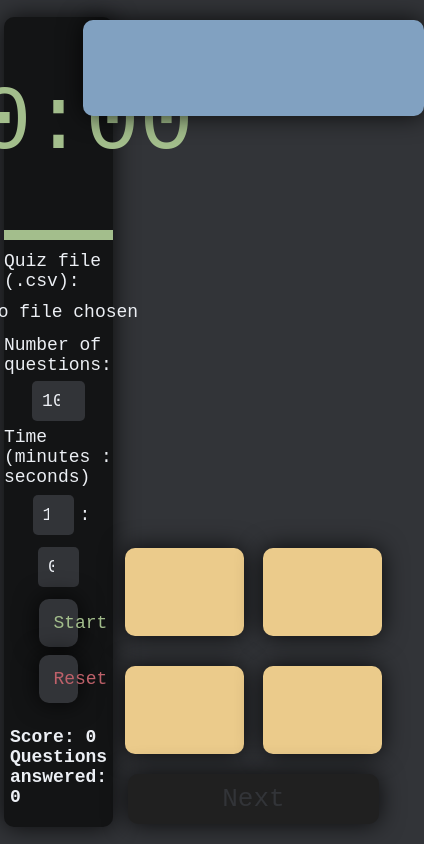
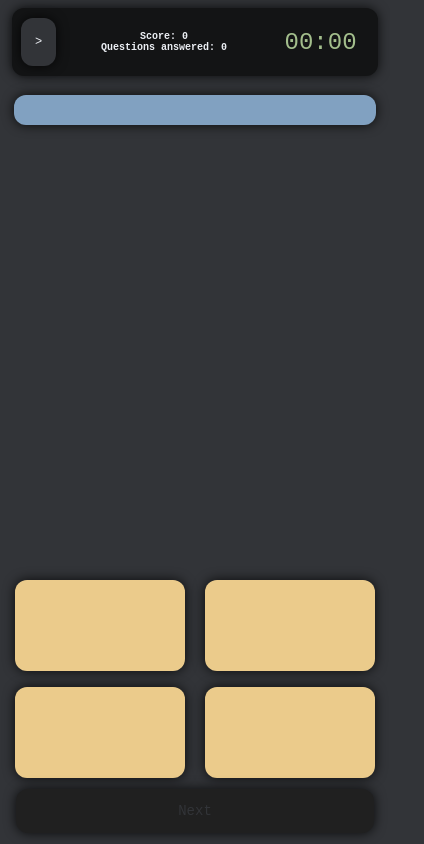
Before and after one commit to Ikramul-1/QuickQuiz, a plain HTML site: page index.html in a window 390 px wide. Shown: the whole page, 424 px wide, since content can reach past the window. Drawn offline with Linux system fonts and the light colour scheme.

Commit message:
6th commit: Made the app responsive! Feels better, but needs a lot more polishing.

```diff
--- a/index.html
+++ b/index.html
@@ -11,13 +11,17 @@
 </head>
 
 <body>
-    <div class="left-panel">
-        <div class="timer">00:00</div>
-        Quiz file (.csv):
+    <div class="mobile-nav-bar">
+        <button class="nav-btn">&gt;</button>
+    </div>
+    <div class="mobile-panel inactive">
+        <button class="closePanel">&lt;</button>
+    </div>
+    <div class="panel">
         <input type="file" class="fileUpload">
-        Number of questions: <input type="number" class="maxq" placeholder="Max Questions" value="10" step="5">
-        Time (minutes : seconds)
-        <p><input type="number" class="timer-minutes" placeholder="Minutes" value="10">:
+        <input type="number" class="maxq" placeholder="Max Questions" value="10" step="5">
+        <p class="timer-inputs">
+            <input type="number" class="timer-minutes" placeholder="Minutes" value="10">:
             <input type="number" class="timer-seconds" placeholder="Seconds" value="00" step="5">
         </p>
         <button class="start">Start</button><button class="reset">Reset</button>
@@ -26,6 +30,7 @@
             <div class="qcount">Questions answered: 0</div>
         </div>
     </div>
+    <div class="timer">00:00</div>
     <div class="main">
         <div class="question">
         </div>
--- a/script.js
+++ b/script.js
@@ -14,6 +14,14 @@ let option2 = document.querySelector('.option2');
 let option3 = document.querySelector('.option3');
 let option4 = document.querySelector('.option4');
 let next = document.querySelector('.next');
+let panel = document.querySelector('.panel');
+let stats = document.querySelector('.stats');
+let timerInputs = document.querySelector('.timer-inputs');
+let mobilePanel = document.querySelector('.mobile-panel');
+let mobileNavButton = document.querySelector('.nav-btn');
+let closePanelBtn = document.querySelector('.closePanel');
+let mobileNavBar = document.querySelector('.mobile-nav-bar');
+let mobileCloseBtn = document.querySelector('.closePanel');
 
 // Declaring global variables
 let questions; // Array to hold the questions
@@ -52,6 +60,44 @@ option2.addEventListener('click', () => choose(option2));
 option3.addEventListener('click', () => choose(option3));
 option4.addEventListener('click', () => choose(option4));
 
+mobileNavButton.addEventListener('click', () => {
+    // Toggle the mobile panel visibility.
+    if (mobilePanel.className == "mobile-panel inactive") {
+        mobilePanel.className = "mobile-panel active";
+    } else {
+        mobilePanel.className = "mobile-panel inactive";
+    }
+});
+
+closePanelBtn.addEventListener('click', () => {
+    mobilePanel.className = "mobile-panel inactive";
+});
+
+// Move the UI elements for different screen sizes.
+function moveElements() {
+    if (window.innerWidth <= 768) {
+        if (!mobileNavBar.contains(stats)) mobileNavBar.appendChild(stats);
+        if (!mobilePanel.contains(fileUpload)) mobilePanel.appendChild(fileUpload);
+        if (!mobilePanel.contains(maxqInput)) mobilePanel.appendChild(maxqInput);
+        if (!mobilePanel.contains(timerInputs)) mobilePanel.appendChild(timerInputs);
+        if (!mobilePanel.contains(startButton)) mobilePanel.appendChild(startButton);
+        if (!mobilePanel.contains(resetButton)) mobilePanel.appendChild(resetButton);
+        if (!mobileNavBar.contains(timerDisplay)) mobileNavBar.appendChild(timerDisplay);
+    } else {
+        if (!panel.contains(fileUpload)) panel.appendChild(fileUpload);
+        if (!panel.contains(maxqInput)) panel.appendChild(maxqInput);
+        if (!panel.contains(timerInputs)) panel.appendChild(timerInputs);
+        if (!panel.contains(startButton)) panel.appendChild(startButton);
+        if (!panel.contains(resetButton)) panel.appendChild(resetButton);
+        if (!panel.contains(stats)) panel.appendChild(stats);
+        if (!panel.contains(timerDisplay)) panel.appendChild(timerDisplay);
+    }
+}
+
+moveElements();
+window.addEventListener('resize', moveElements);
+
+// Update the timer. Just keeps ticking every second. The timer is reset to a "normal" value once the user actually start the quiz.
 setInterval(updateTimer, 1000);
 
 // Read the .csv for quizzes and options and answers.
--- a/style.css
+++ b/style.css
@@ -1,10 +1,16 @@
 /* Variables */
+/* TODO
+- [X] Change px to rem units.
+- [X] Use media quries to make this app responsive.
+- [ ] Make the design between desktop and mobile, a TINY bit more consistent. */
+
 :root {
     --bg: #323438;
     --fg: #eceff4;
     --correct-color: #a3be8c;
     --wrong-color: #bf616a;
     --panel-bg: #131415;
+    --mobile-panel-bg: #131415cc;
     --panel-fg: #eceff4;
     --options-fg: var(--panel-bg);
     --options-bg: #ebcb8b;
@@ -18,15 +24,15 @@
     --next-fg: var(--panel-bg);
     --next-disabled-bg: #202020;
     --next-disabled-fg: var(--bg);
-    --question-font: 38px;
-    --option-font: 26px;
-    --status-font: 18px;
-    --next-font: 26px;
+    --question-font: 2.2rem;
+    --option-font: 1.6rem;
+    --status-font: 1rem;
+    --next-font: 1.6rem;
     --font-family: 'Mononoki Nerd Font', monospace;
     --panels-width: 28%;
     --main-width: 72%;
-    --border-radius-m: 10px;
-    --shadow-for-all: 0 0 24px rgba(0, 0, 0, 0.8);
+    --border-radius-m: 12px;
+    --shadow-for-all: 0 0 1.2rem rgba(0, 0, 0, 0.8);
     --transition-time: 0.4s;
     --timer-font: calc(var(--status-font) * 5);
     --timer-fg: var(--correct-color);
@@ -35,6 +41,15 @@
 /* tHe DeSiGn (this was really painful) */
 html {
     height: 100%;
+    font-size: 16px;
+}
+
+.mobile-nav-bar {
+    display: none;
+}
+
+.mobile-panel {
+    display: none
 }
 
 body {
@@ -48,7 +63,7 @@ body {
     align-items: center;
 }
 
-.left-panel {
+.panel {
     height: 96%;
     width: var(--panels-width);
     background-color: var(--panel-bg);
@@ -56,12 +71,18 @@ body {
     display: flex;
     flex-direction: column;
     align-items: center;
-    /* justify-content: center; */
+    justify-content: flex-end;
     font-family: var(--font-family);
     font-size: var(--status-font);
     border-radius: var(--border-radius-m);
     margin: 1%;
     box-shadow: var(--shadow-for-all);
+}
+
+.panel>.fileUpload {
+    padding: 0.3334rem;
+    border: none;
+    font-family: var(--font-family);
 }
 
 .main {
@@ -79,14 +100,14 @@ body {
     flex-wrap: wrap;
     justify-content: space-evenly;
     align-content: flex-end;
-    gap: 10px;
+    gap: 0.56rem;
 }
 
 #option {
     width: 43.5%;
     height: 14%;
-    padding: 10px;
-    margin-top: 20px;
+    padding: 0.56rem;
+    margin-top: 1.12rem;
     border: none;
     background-color: var(--options-bg);
     color: var(--options-fg);
@@ -121,8 +142,8 @@ body {
 .next {
     width: 92%;
     height: 6%;
-    margin: 20px;
-    padding: 10px;
+    margin: 1.12rem;
+    padding: 0.56rem;
     border: none;
     cursor: pointer;
     font-family: var(--font-family);
@@ -134,8 +155,8 @@ body {
 
 .maxq {
     width: 30%;
-    margin: 6px;
-    padding: 10px;
+    margin: 0.3334rem;
+    padding: 0.56rem;
     border: none;
     border-radius: calc(var(--border-radius-m)/2);
     font-family: var(--font-family);
@@ -144,20 +165,15 @@ body {
     background-color: var(--bg);
 }
 
-.left-panel>.fileUpload {
-    padding: 6px;
-    border: none;
-    font-family: var(--font-family);
-}
 
 input[type="file"]::file-selector-button {
     color: var(--next-bg);
     background-color: var(--bg) !important;
     border: none;
-    padding: 8px;
+    padding: 0.56rem;
     border-radius: var(--border-radius-m);
     font-family: var(--font-family);
-    font-size: 14px !important;
+    font-size: 0.75rem !important;
     font-weight: bold;
     transition: var(--transition-time);
 }
@@ -176,11 +192,11 @@ input[type="file"] {
 
 .question {
     display: flex;
-    width: 90%;
+    width: 85%;
     /* height: 10%; */
-    padding: 48px;
-    margin: 10px;
-    margin-top: 20px;
+    padding: 2.5rem;
+    margin: 0.56rem;
+    margin-top: 1.12rem;
     align-items: center;
     justify-content: center;
     font-size: var(--question-font);
@@ -194,8 +210,8 @@ input[type="file"] {
 .start {
     color: var(--start-fg);
     background-color: var(--start-bg);
-    padding: 14px;
-    margin: 4px;
+    padding: 0.875rem;
+    margin: 0.3334rem;
     width: 35%;
     border: none;
     cursor: pointer;
@@ -214,8 +230,8 @@ input[type="file"] {
 .reset {
     color: var(--reset-fg);
     background-color: var(--reset-bg);
-    padding: 14px;
-    margin: 4px;
+    padding: 0.875rem;
+    margin: 0.3334rem;
     width: 35%;
     border: none;
     cursor: pointer;
@@ -240,8 +256,11 @@ input[type="file"] {
 }
 
 .stats {
-    margin: 10px;
-    padding: 10px;
+    margin: 0.56rem;
+    padding: 0.56rem;
+    font-family: var(--font-family);
+    font-size: var(--status-font);
+    font-weight: bold;
 }
 
 .timer {
@@ -251,15 +270,17 @@ input[type="file"] {
     display: flex;
     align-items: center;
     justify-content: center;
+    justify-self: flex-end;
+    align-self: flex-end;
     font-size: var(--timer-font);
     font-family: var(--font-family);
     color: var(--timer-fg);
-    margin-bottom: 10%;
-    border-bottom: 10px solid var(--timer-fg);
+    margin-top: 30%;
+    border-top: 0.56rem solid var(--timer-fg);
 }
 
 .timer-input {
-    margin: 10px;
+    margin: 0.56rem;
     width: 50%;
     font-size: var(--status-font);
     text-align: center;
@@ -270,14 +291,14 @@ input[type="file"] {
 
 p {
     text-align: center;
-    margin: 2px;
+    margin: 0.12rem;
 }
 
 .timer-seconds,
 .timer-minutes {
     width: 20%;
-    margin: 6px;
-    padding: 10px;
+    margin: 0.3334rem;
+    padding: 0.56rem;
     border: none;
     border-radius: calc(var(--border-radius-m)/2);
     font-family: var(--font-family);
@@ -285,3 +306,145 @@ p {
     color: var(--fg);
     background-color: var(--bg);
 }
+
+@media (max-width: 1140px) {
+    html {
+        font-size: 14px;
+    }
+}
+
+@media (max-width: 768px) {
+    html {
+        font-size: 12px;
+    }
+
+    .main {
+        width: 100%;
+    }
+
+    body {
+        flex-direction: column;
+    }
+
+    .stats {
+        margin: 0;
+        font-size: 1rem;
+        text-align: center;
+    }
+
+    /* hide the panel */
+    .panel {
+        display: none;
+    }
+
+    /* The top nav bar */
+    .mobile-nav-bar {
+        width: 92%;
+        height: 8%;
+        display: flex;
+        align-items: center;
+        justify-content: space-between;
+        background-color: var(--panel-bg);
+        color: var(--panel-fg);
+        border-radius: var(--border-radius-m);
+        box-shadow: var(--shadow-for-all);
+        margin: 2%;
+        padding: 1%;
+    }
+
+    .timer {
+        height: 100%;
+        width: 30%;
+        font-size: calc(var(--status-font) * 2);
+        margin: 0;
+        border: none;
+    }
+
+    .nav-btn {
+        height: 80%;
+        width: 10%;
+        margin: 0.5rem;
+        padding: 0.5rem;
+        background-color: var(--bg);
+        color: var(--fg);
+        border: none;
+        border-radius: var(--border-radius-m);
+        font-size: calc(var(--status-font) * 1);
+        font-family: var(--font-family);
+        cursor: pointer;
+        box-shadow: var(--shadow-for-all);
+        transition: var(--transition-time);
+    }
+
+    .closePanel {
+        color: var(--fg);
+        background-color: var(--bg);
+        padding: 0.875rem;
+        margin-right: 40%;
+        margin-bottom: 20%;
+        margin-top: 10%;
+        width: 10%;
+        border: none;
+        cursor: pointer;
+        border-radius: var(--border-radius-m);
+        box-shadow: var(--shadow-for-all);
+        transition: var(--transition-time);
+        font-family: var(--font-family);
+        font-size: var(--status-font);
+    }
+
+    .closePanel:hover {
+        background-color: var(--fg);
+        color: var(--bg);
+    }
+
+    .mobile-panel {
+        width: 100%;
+        height: 100%;
+        background-color: var(--mobile-panel-bg);
+        backdrop-filter: blur(12px);
+        color: var(--panel-fg);
+        display: flex;
+        flex-direction: column;
+        align-items: center;
+        /* justify-content: center; */
+        font-family: var(--font-family);
+        font-size: var(--status-font);
+        border-radius: var(--border-radius-m);
+        box-shadow: var(--shadow-for-all);
+        position: absolute;
+    }
+
+    .inactive {
+        display: none;
+    }
+
+    :root {
+        --question-font: 2rem;
+        --option-font: 1.4rem;
+        --status-font: 1.2rem;
+        --next-font: 1.4rem;
+    }
+
+    .question {
+        padding: 1.5rem;
+    }
+
+    #option {
+        padding: 0.3334rem;
+    }
+}
+
+@media (max-width: 425px) {
+    html {
+        font-size: 10px;
+    }
+
+    .question {
+        padding: 1.5rem;
+    }
+
+    #option {
+        padding: 0.2rem;
+    }
+}
```
